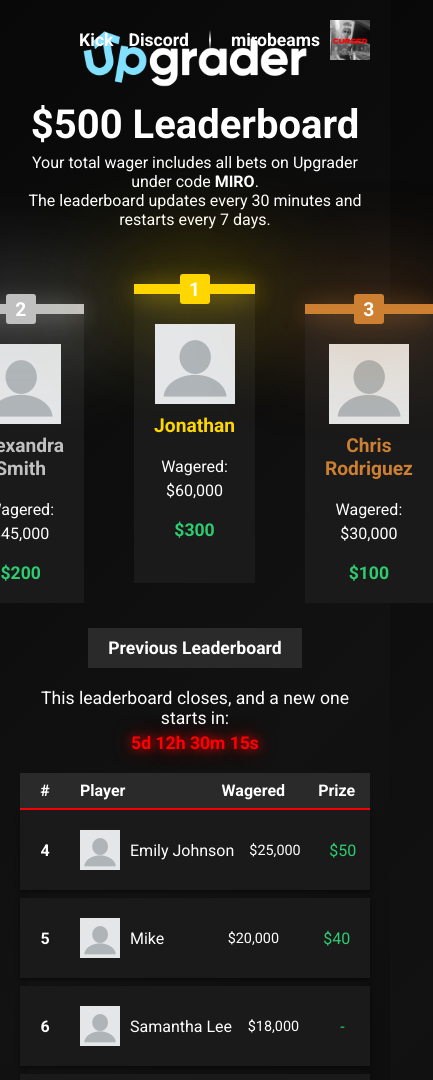
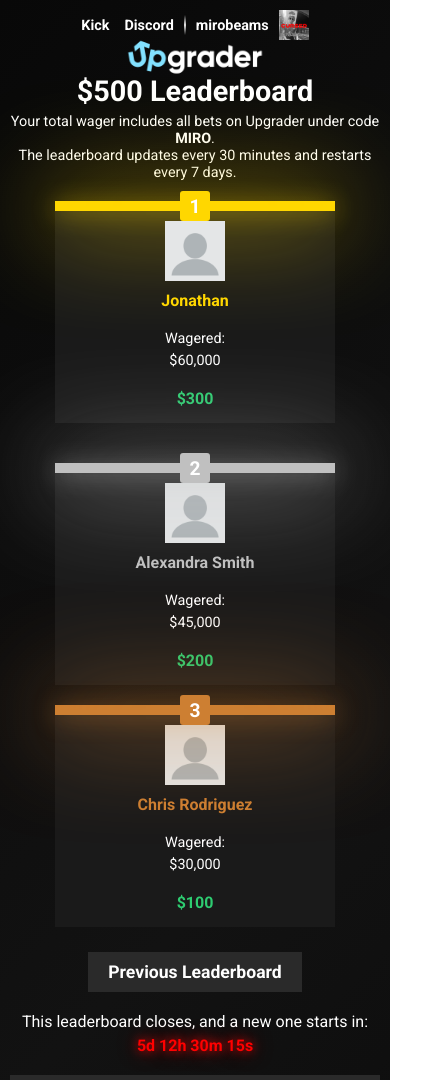
Before and after one commit to culture3/mirobeams, a plain HTML site: page index.html in a window 390 px wide. Shown: the top 1080 px of the page, 433 px wide, since content can reach past the window. Drawn offline with Linux system fonts and the light colour scheme.

Commit message:
Update styles.css

```diff
--- a/styles.css
+++ b/styles.css
@@ -457,3 +457,201 @@ h1 {
     top: 0;
     height: 5px;
 }
+
+/* Tablet (up to 768px) */
+@media (max-width: 768px) {
+    .header-menu {
+        justify-content: center;
+        flex-direction: column;
+        gap: 15px; /* Increased gap for spacing between header elements */
+    }
+
+    .right-menu {
+        justify-content: center;
+        flex-wrap: wrap;
+    }
+
+    .podium-container {
+        flex-direction: column;
+        align-items: center;
+        gap: 30px;
+        margin-top: 50px;
+    }
+
+    .podium {
+        width: 80%;
+        max-width: 300px;
+    }
+
+    /* Ensure correct order: 1, 2, 3 */
+    .podium.first {
+        order: 1;
+    }
+
+    .podium.second {
+        order: 2;
+    }
+
+    .podium.third {
+        order: 3;
+    }
+
+    .logo {
+        width: 200px;
+        margin: 20px auto 0; /* Added top margin to separate from right-menu */
+        display: block;
+    }
+
+    .list-container {
+        max-width: 90%;
+    }
+
+    .list-header {
+        font-size: 0.9em;
+    }
+
+    .list-item .username {
+        font-size: 0.9em;
+    }
+
+    .list-item .wager,
+    .list-item .reward {
+        font-size: 0.85em;
+    }
+}
+
+/* Phone (up to 480px) */
+@media (max-width: 480px) {
+    body {
+        padding: 10px;
+    }
+
+    h1 {
+        font-size: 1.8em;
+        margin-top: -15px;
+    }
+
+    .update-info {
+        font-size: 0.9em;
+        margin-bottom: 30px;
+    }
+
+    .header-menu {
+        top: 10px;
+        left: 10px;
+        right: 10px;
+        gap: 10px; /* Adjusted gap for smaller screens */
+    }
+
+    .right-menu {
+        gap: 10px;
+    }
+
+    .menu-item {
+        font-size: 0.9em;
+    }
+
+    .username-header {
+        font-size: 0.9em;
+    }
+
+    .header-avatar {
+        width: 30px;
+        height: 30px;
+    }
+
+    .podium-container {
+        margin-top: 40px;
+        gap: 20px;
+    }
+
+    .podium {
+        width: 90%;
+        max-width: 250px;
+        padding: 15px;
+    }
+
+    /* Ensure correct order: 1, 2, 3 */
+    .podium.first {
+        order: 1;
+    }
+
+    .podium.second {
+        order: 2;
+    }
+
+    .podium.third {
+        order: 3;
+    }
+
+    .avatar {
+        width: 60px;
+        height: 60px;
+    }
+
+    .username {
+        font-size: 1em;
+    }
+
+    .stats {
+        font-size: 0.9em;
+    }
+
+    .reward {
+        font-size: 1em;
+    }
+
+    .logo {
+        width: 150px;
+        margin: 15px auto 0; /* Added top margin to separate from right-menu */
+    }
+
+    .countdown-container {
+        font-size: 1em;
+    }
+
+    .list-container {
+        max-width: 100%;
+    }
+
+    .list-header {
+        font-size: 0.8em;
+    }
+
+    .list-item {
+        padding: 8px 0;
+        min-height: 50px;
+    }
+
+    .list-item .placement {
+        font-size: 0.9em;
+        flex: 0 0 40px;
+    }
+
+    .list-item img {
+        width: 30px;
+        height: 30px;
+        left: 5px;
+    }
+
+    .list-item .username {
+        font-size: 0.85em;
+        margin-left: 45px;
+    }
+
+    .list-item .wager {
+        font-size: 0.8em;
+    }
+
+    .list-item .reward {
+        font-size: 0.85em;
+    }
+
+    .footer-content {
+        padding: 15px 0;
+    }
+
+    .footer-content p {
+        font-size: 0.8em;
+    }
+}
```
